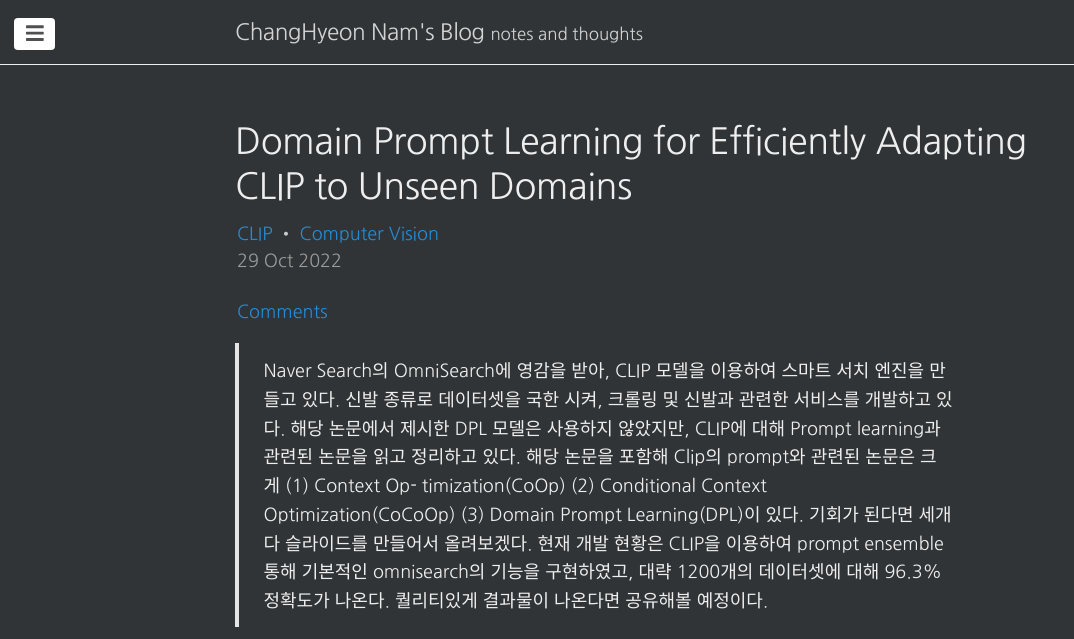
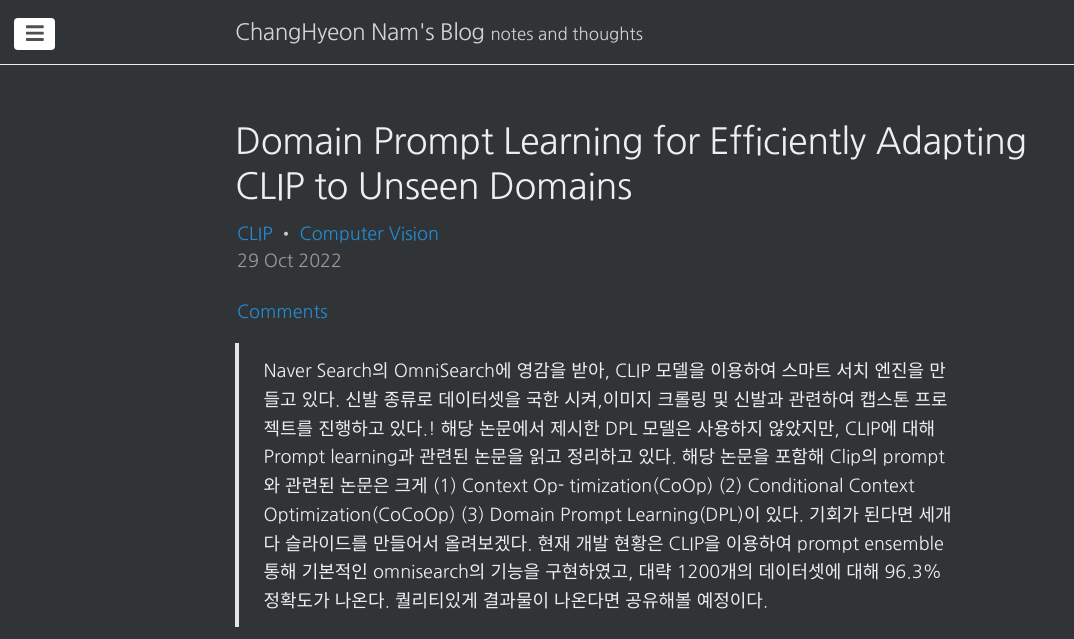
Before and after one commit to changhyeonnam/changhyeonnam.github.io, a Jekyll site: the page built from _posts/2022/2022-10-29-DPL.md, in a window 1280 px wide. Shown: the top 639 px of the page, without its empty margins (0-1074 px from the left). Built offline with Jekyll 4.4.1, drawn with Linux system fonts in a browser that asks for light colours; nearby versions of some CDN libraries; comment, search, counter and statistics services are not loaded.

Commit message:
update posts about quote, link

```diff
--- a/_posts/2022/2022-10-29-DPL.md
+++ b/_posts/2022/2022-10-29-DPL.md
@@ -11,8 +11,8 @@
   changefreq : daily
   priority : 1.0
 ---
-> Naver Search의 OmniSearch에 영감을 받아, CLIP 모델을 이용하여 스마트 서치 엔진을 만들고 있다. 신발 종류로 데이터셋을 국한 시켜, 크롤링 및 신발과 관련한 서비스를 개발하고 있다.
-해당 논문에서 제시한 DPL 모델은 사용하지 않았지만, CLIP에 대해 Prompt learning과 관련된 논문을 읽고 정리하고 있다.  해당 논문을 포함해 Clip의 prompt와 관련된 논문은 크게 (1) Context Op- timization(CoOp) (2) Conditional Context Optimization(CoCoOp) (3) Domain Prompt Learning(DPL)이 있다. 기회가 된다면 세개다 슬라이드를 만들어서 올려보겠다. 현재 개발 현황은 CLIP을 이용하여 prompt ensemble 통해 기본적인 omnisearch의 기능을 구현하였고, 대략 1200개의 데이터셋에 대해 96.3% 정확도가 나온다. 퀄리티있게 결과물이 나온다면 공유해볼 예정이다.
+> Naver Search의 OmniSearch에 영감을 받아, CLIP 모델을 이용하여 스마트 서치 엔진을 만들고 있다. 신발 종류로 데이터셋을 국한 시켜,이미지 크롤링 및 신발과 관련하여 캡스톤 프로젝트를 진행하고 있다.!
+해당 논문에서 제시한 DPL 모델은 사용하지 않았지만, CLIP에 대해 Prompt learning과 관련된 논문을 읽고 정리하고 있다. 해당 논문을 포함해 Clip의 prompt와 관련된 논문은 크게 (1) Context Op- timization(CoOp) (2) Conditional Context Optimization(CoCoOp) (3) Domain Prompt Learning(DPL)이 있다. 기회가 된다면 세개다 슬라이드를 만들어서 올려보겠다. 현재 개발 현황은 CLIP을 이용하여 prompt ensemble 통해 기본적인 omnisearch의 기능을 구현하였고, 대략 1200개의 데이터셋에 대해 96.3% 정확도가 나온다. 퀄리티있게 결과물이 나온다면 공유해볼 예정이다.
 >
 
 <iframe src="https://docs.google.com/presentation/d/e/2PACX-1vT0fiINM_--ztv-mGkg-_R2DYx9NiOi6pU7ZO8FyzEZq8QeX_cpUEIYrZD1iT9PGmt5uWOYq-ahd7JO/embed?start=false&loop=false&delayms=3000" frameborder="0" width="960" height="569" allowfullscreen="true" mozallowfullscreen="true" webkitallowfullscreen="true"></iframe>
```
Also changed, not shown: _posts/2022/2022-09-15-GAIL.md (+2 -2 lines), _posts/2022/2022-11-21-SimGAN.md (+1 -1 lines).
